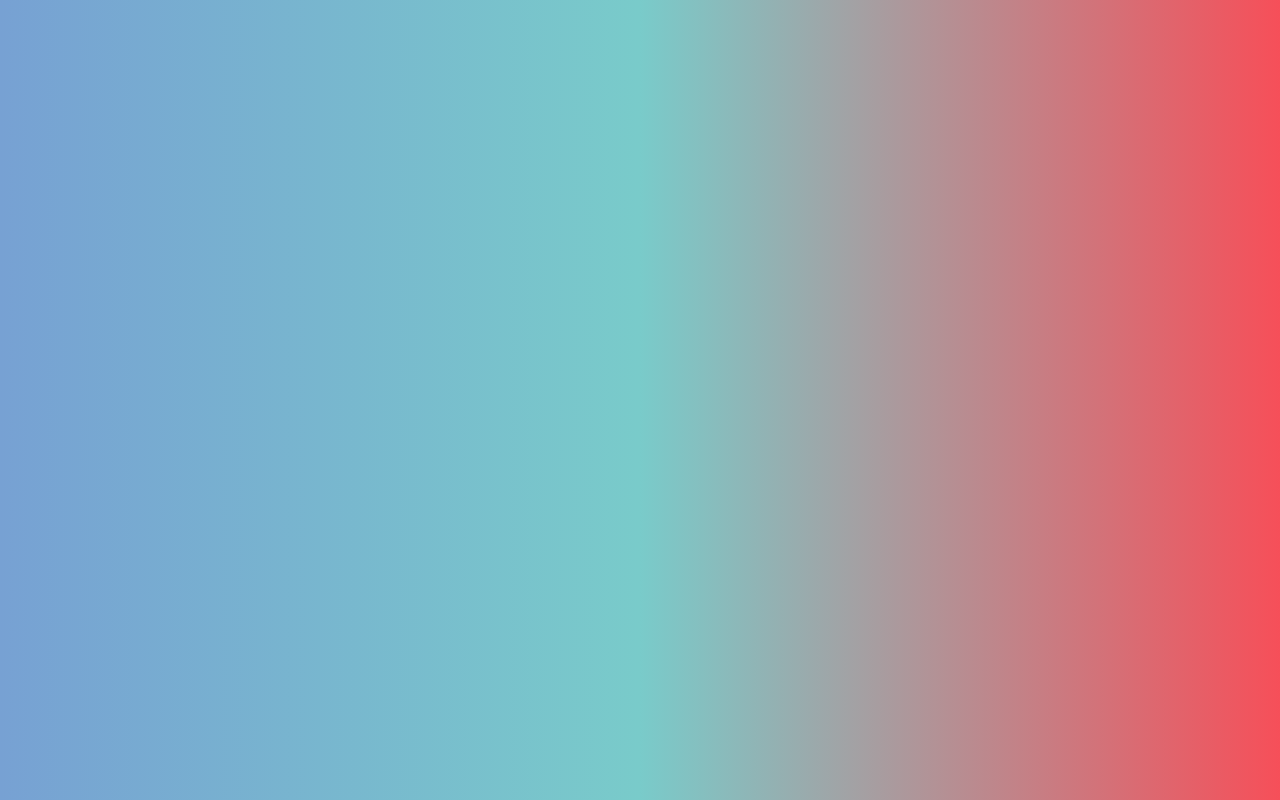
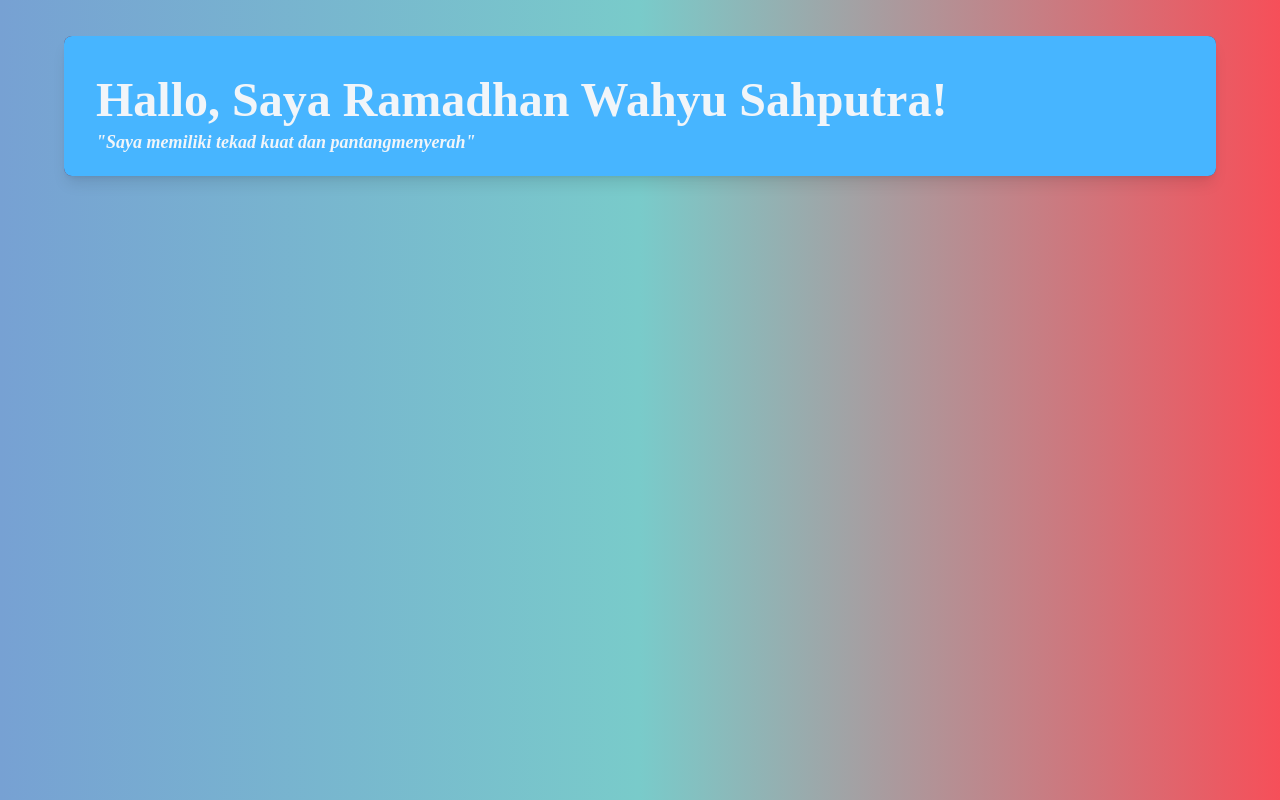
Before and after one commit to MeDopamine/ramadhan_wahyu-final_project, a plain HTML site: page index.html in a window 1280 px wide. Drawn offline with nearby package versions, Linux system fonts and the light colour scheme.

Commit message:
membuat section nama dan deskripsi singkat

```diff
--- a/index.html
+++ b/index.html
@@ -9,7 +9,12 @@
 </head>
 <body class="font-[Montserrat] bg-gradient-to-r from-[#77A1D3] via-[#79CBCA] to-[#f64f59]">
     <div class=" flex flex-col w-[90%] bg-red-800 rounded-lg h-auto shadow-lg my-9 m-auto overflow-hidden">
-
+        <section class="bg-[#47B5FF] w-full" >
+            <h1 class=" text-slate-100 pl-5 pt-5 mt-5 mb-1 ml-3 lg:text-5xl md:text-4xl sm:text-2xl text-lg font-bold">Hallo, Saya Ramadhan Wahyu Sahputra!</h1>
+            <p class=" text-slate-100 font-semibold ml-3 pl-5 italic text-[10px] sm:text-xs md:text-sm lg:text-lg mx-auto mt-1 mb-5">
+                "Saya memiliki tekad kuat dan pantangmenyerah"
+            </p>
+        </section>
     </div>
 </body>
 </html>
```
